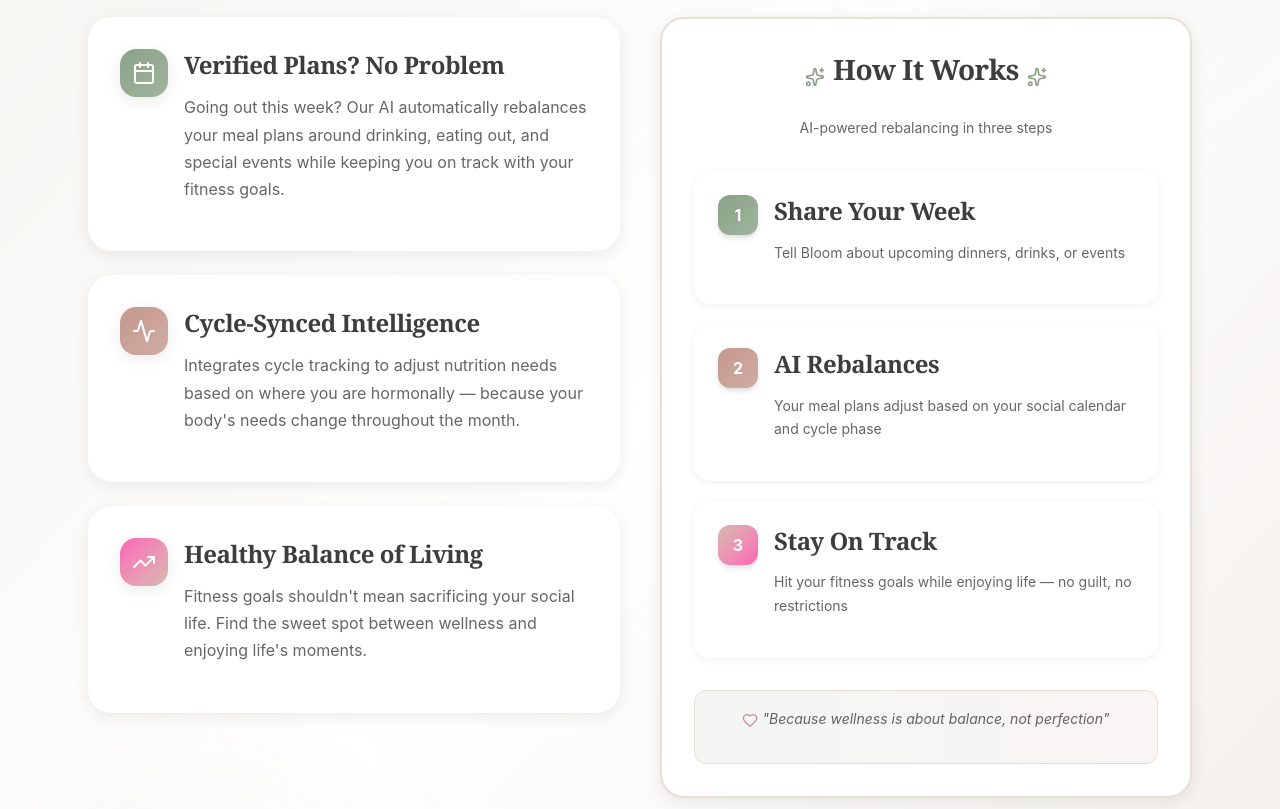
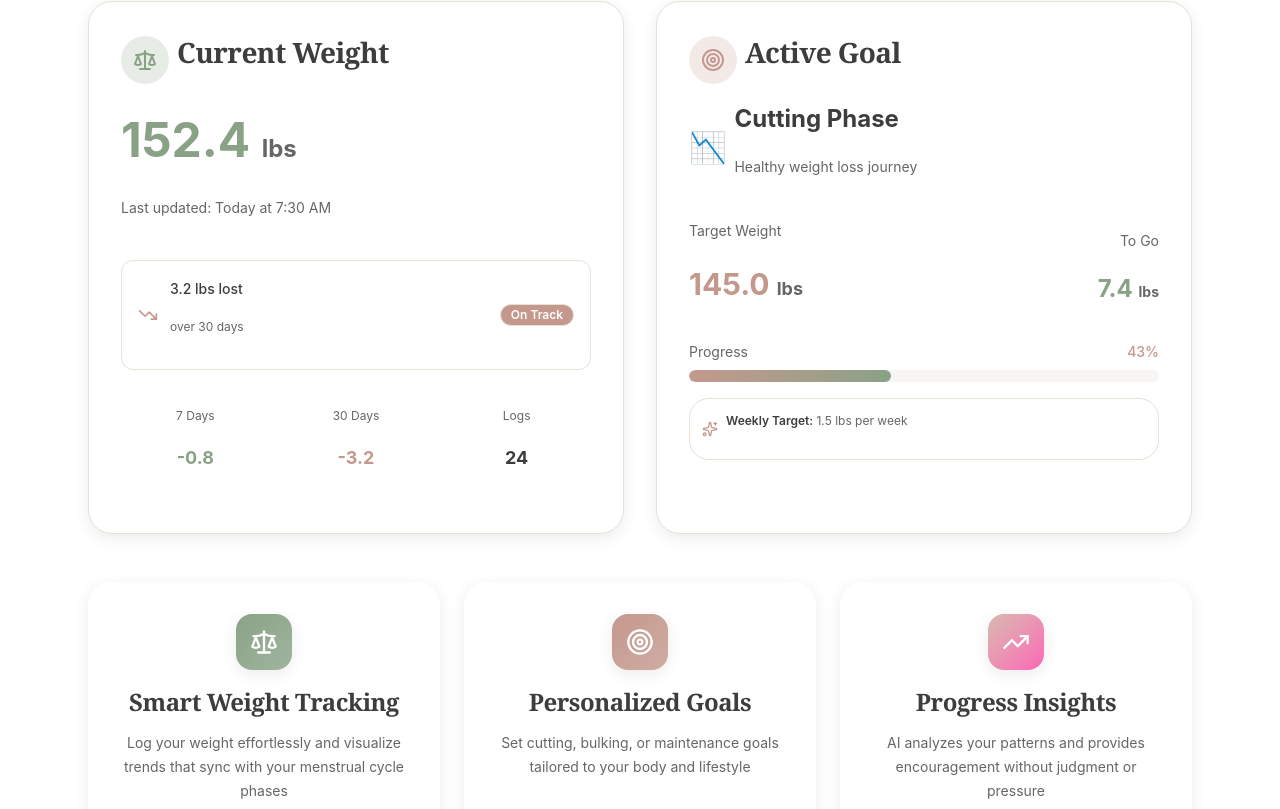
Before and after one commit to TNDIGITALMARK/522f48ed-1e2c-4fab-8b1f-03bcb7892df9, a Next.js app: page / in a window 1280 px wide. Shown: the part 2711-3520 px from the top of the page. Built offline with nearby package versions, Linux system fonts and the light colour scheme; no server answers.

Commit message:
Phoenix Agent implementation - lets add the weight and goals on to the home page

```diff
--- a/src/app/page.tsx
+++ b/src/app/page.tsx
@@ -3,7 +3,8 @@
 import { BloomLogo } from '@/components/bloom-logo';
 import { Card } from '@/components/ui/card';
 import { Button } from '@/components/ui/button';
-import { Heart, Sparkles, Calendar, ArrowRight, Activity, Brain, Users, Award, TrendingUp, Leaf } from 'lucide-react';
+import { Badge } from '@/components/ui/badge';
+import { Heart, Sparkles, Calendar, ArrowRight, Activity, Brain, Users, Award, TrendingUp, Leaf, Scale, Target, TrendingDown } from 'lucide-react';
 import Image from 'next/image';
 import Link from 'next/link';
 
@@ -182,6 +183,166 @@ export default function HomePage() {
                 </Card>
               );
             })}
+          </div>
+        </div>
+      </section>
+
+      {/* Weight & Goals Tracking Section */}
+      <section className="py-20 bg-white">
+        <div className="max-w-6xl mx-auto px-6">
+          <div className="text-center mb-12">
+            <div className="inline-block mb-4 px-5 py-2 bg-gradient-to-r from-secondary/10 to-primary/10 rounded-full border border-secondary/20">
+              <span className="text-sm font-semibold text-secondary">Track Your Progress</span>
+            </div>
+            <h2 className="text-4xl md:text-5xl mb-4">Weight & Goals at Your Fingertips</h2>
+            <p className="text-lg text-muted-foreground max-w-2xl mx-auto">
+              Monitor your journey with intelligent tracking that adapts to your body's natural rhythms and celebrates every milestone
+            </p>
+          </div>
+
+          <div className="grid md:grid-cols-2 gap-8 mb-12">
+            {/* Current Weight Card */}
+            <Card className="bloom-card bg-gradient-to-br from-primary/10 to-primary/5 border-primary/20">
+              <div className="flex items-start justify-between mb-6">
+                <div className="flex-1">
+                  <div className="flex items-center gap-2 mb-3">
+                    <div className="w-12 h-12 rounded-full bg-primary/20 flex items-center justify-center">
+                      <Scale className="w-6 h-6 text-primary" />
+                    </div>
+                    <h3 className="text-xl font-semibold">Current Weight</h3>
+                  </div>
+                  <div className="space-y-2">
+                    <p className="text-5xl font-bold text-primary">152.4 <span className="text-2xl text-muted-foreground">lbs</span></p>
+                    <p className="text-sm text-muted-foreground">Last updated: Today at 7:30 AM</p>
+                  </div>
+                </div>
+              </div>
+
+              <div className="flex items-center gap-3 p-4 bg-white/60 rounded-xl border border-primary/10">
+                <TrendingDown className="w-5 h-5 text-secondary flex-shrink-0" />
+                <div className="flex-1">
+                  <p className="text-sm font-medium">3.2 lbs lost</p>
+                  <p className="text-xs text-muted-foreground">over 30 days</p>
+                </div>
+                <Badge variant="secondary" className="text-xs">
+                  On Track
+                </Badge>
+              </div>
+
+              <div className="mt-6 grid grid-cols-3 gap-3">
+                <div className="text-center p-3 bg-white/60 rounded-lg">
+                  <p className="text-xs text-muted-foreground mb-1">7 Days</p>
+                  <p className="text-lg font-bold text-primary">-0.8</p>
+                </div>
+                <div className="text-center p-3 bg-white/60 rounded-lg">
+                  <p className="text-xs text-muted-foreground mb-1">30 Days</p>
+                  <p className="text-lg font-bold text-secondary">-3.2</p>
+                </div>
+                <div className="text-center p-3 bg-white/60 rounded-lg">
+                  <p className="text-xs text-muted-foreground mb-1">Logs</p>
+                  <p className="text-lg font-bold text-accent-foreground">24</p>
+                </div>
+              </div>
+            </Card>
+
+            {/* Active Goal Card */}
+            <Card className="bloom-card bg-gradient-to-br from-secondary/10 to-secondary/5 border-secondary/20">
+              <div className="flex items-start justify-between mb-6">
+                <div className="flex-1">
+                  <div className="flex items-center gap-2 mb-3">
+                    <div className="w-12 h-12 rounded-full bg-secondary/20 flex items-center justify-center">
+                      <Target className="w-6 h-6 text-secondary" />
+                    </div>
+                    <h3 className="text-xl font-semibold">Active Goal</h3>
+                  </div>
+                  <div className="space-y-2">
+                    <div className="flex items-center gap-2">
+                      <span className="text-3xl">📉</span>
+                      <div>
+                        <p className="text-2xl font-bold">Cutting Phase</p>
+                        <p className="text-sm text-muted-foreground">Healthy weight loss journey</p>
+                      </div>
+                    </div>
+                  </div>
+                </div>
+              </div>
+
+              <div className="space-y-4">
+                <div className="flex justify-between items-end">
+                  <div>
+                    <p className="text-sm text-muted-foreground mb-1">Target Weight</p>
+                    <p className="text-3xl font-bold text-secondary">145.0 <span className="text-lg text-muted-foreground">lbs</span></p>
+                  </div>
+                  <div className="text-right">
+                    <p className="text-sm text-muted-foreground mb-1">To Go</p>
+                    <p className="text-2xl font-bold text-primary">7.4 <span className="text-sm text-muted-foreground">lbs</span></p>
+                  </div>
+                </div>
+
+                <div className="space-y-2">
+                  <div className="flex justify-between text-sm">
+                    <span className="text-muted-foreground">Progress</span>
+                    <span className="font-medium text-secondary">43%</span>
+                  </div>
+                  <div className="h-3 bg-muted/30 rounded-full overflow-hidden">
+                    <div
+                      className="h-full bg-gradient-to-r from-secondary to-primary rounded-full transition-all"
+                      style={{ width: '43%' }}
+                    />
+                  </div>
+                </div>
+
+                <div className="flex items-center gap-2 p-3 bg-white/60 rounded-lg border border-secondary/10">
+                  <Sparkles className="w-4 h-4 text-secondary flex-shrink-0" />
+                  <p className="text-xs text-muted-foreground">
+                    <strong className="text-foreground">Weekly Target:</strong> 1.5 lbs per week
+                  </p>
+                </div>
+              </div>
+            </Card>
+          </div>
+
+          {/* Features Grid */}
+          <div className="grid md:grid-cols-3 gap-6">
+            <div className="bloom-card hover:shadow-bloom-lg transition-all duration-300 text-center">
+              <div className="w-14 h-14 rounded-2xl bg-gradient-to-br from-primary to-primary/80 flex items-center justify-center mx-auto mb-4 shadow-bloom">
+                <Scale className="w-7 h-7 text-white" />
+              </div>
+              <h4 className="text-lg font-semibold mb-2">Smart Weight Tracking</h4>
+              <p className="text-sm text-muted-foreground leading-relaxed">
+                Log your weight effortlessly and visualize trends that sync with your menstrual cycle phases
+              </p>
+            </div>
+
+            <div className="bloom-card hover:shadow-bloom-lg transition-all duration-300 text-center">
+              <div className="w-14 h-14 rounded-2xl bg-gradient-to-br from-secondary to-secondary/80 flex items-center justify-center mx-auto mb-4 shadow-bloom">
+                <Target className="w-7 h-7 text-white" />
+              </div>
+              <h4 className="text-lg font-semibold mb-2">Personalized Goals</h4>
+              <p className="text-sm text-muted-foreground leading-relaxed">
+                Set cutting, bulking, or maintenance goals tailored to your body and lifestyle
+              </p>
+            </div>
+
+            <div className="bloom-card hover:shadow-bloom-lg transition-all duration-300 text-center">
+              <div className="w-14 h-14 rounded-2xl bg-gradient-to-br from-accent to-pink-400 flex items-center justify-center mx-auto mb-4 shadow-bloom">
+                <TrendingUp className="w-7 h-7 text-white" />
+              </div>
+              <h4 className="text-lg font-semibold mb-2">Progress Insights</h4>
+              <p className="text-sm text-muted-foreground leading-relaxed">
+                AI analyzes your patterns and provides encouragement without judgment or pressure
+              </p>
+            </div>
+          </div>
+
+          <div className="mt-12 text-center">
+            <Link href="/weight">
+              <Button size="lg" className="bg-secondary hover:bg-secondary/90 text-secondary-foreground rounded-full px-8 shadow-bloom">
+                <Scale className="w-5 h-5 mr-2" />
+                Start Tracking
+                <ArrowRight className="ml-2 w-5 h-5" />
+              </Button>
+            </Link>
           </div>
         </div>
       </section>
```
